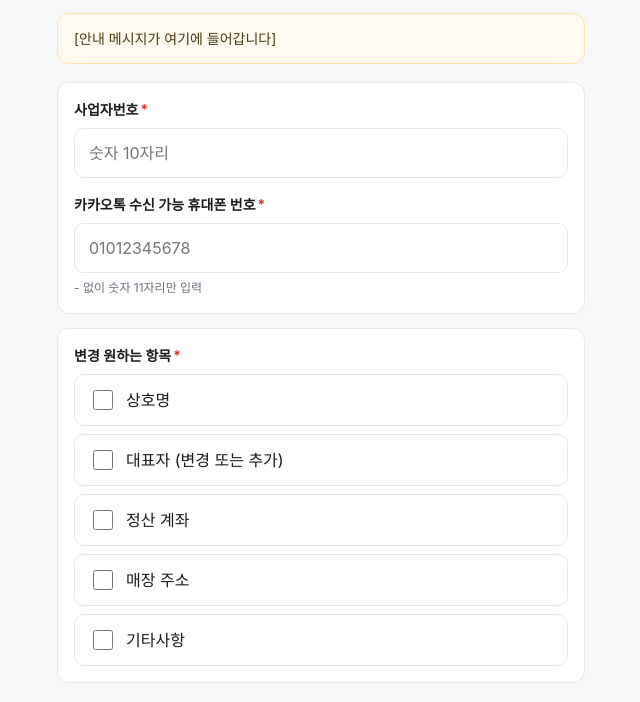
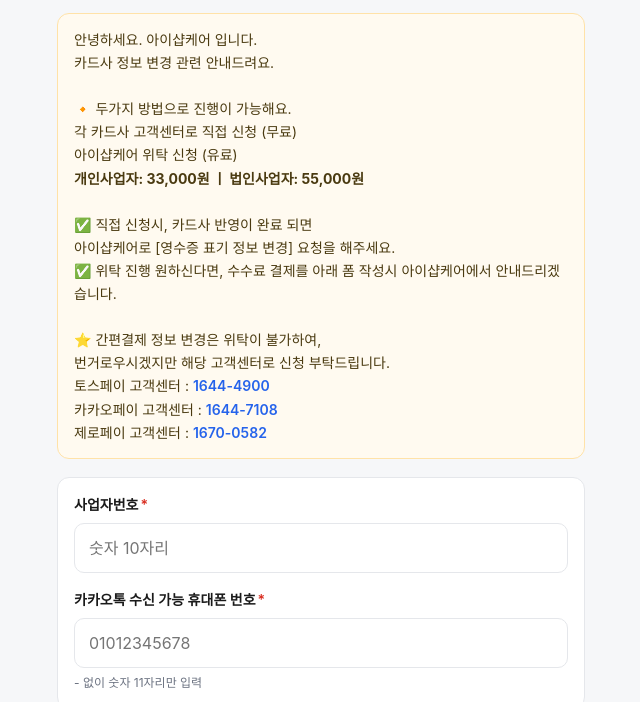
Before and after one commit to jieun12-web/card-info-change, a plain HTML site: page index.html in a window 1280 px wide. Shown: the part 57-759 px from the top of the page, without its empty margins (319-959 px from the left). Drawn offline with Linux system fonts and the light colour scheme.

Commit message:
안내 문구 추가: 카드사 정보 변경 신청 안내 (직접/위탁 방법, 간편결제 고객센터 안내)

```diff
--- a/index.html
+++ b/index.html
@@ -44,9 +44,13 @@
       border-radius: var(--radius);
       padding: 14px 16px;
       font-size: 14px;
+      line-height: 1.65;
       margin-bottom: 18px;
       white-space: pre-line;
     }
+    .notice a { color: #2563eb; text-decoration: none; font-weight: 600; }
+    .notice a:active { text-decoration: underline; }
+    .notice .fee { font-weight: 700; }
     .card {
       background: var(--card);
       border: 1px solid var(--line);
@@ -156,8 +160,23 @@
     <h1>카드사 정보변경 신청</h1>
 
     <div class="form-area" id="formArea">
-      <!-- 안내 메시지 영역: 텍스트만 받으면 여기에 채울게 -->
-      <div class="notice" id="notice">[안내 메시지가 여기에 들어갑니다]</div>
+      <div class="notice" id="notice">안녕하세요. 아이샵케어 입니다.
+카드사 정보 변경 관련 안내드려요.
+
+🔸 두가지 방법으로 진행이 가능해요.
+각 카드사 고객센터로 직접 신청 (무료)
+아이샵케어 위탁 신청 (유료)
+<span class="fee">개인사업자: 33,000원  ㅣ 법인사업자: 55,000원</span>
+
+✅ 직접 신청시, 카드사 반영이 완료 되면
+아이샵케어로 [영수증 표기 정보 변경] 요청을 해주세요.
+✅ 위탁 진행 원하신다면, 수수료 결제를 아래 폼 작성시 아이샵케어에서 안내드리겠습니다.
+
+⭐ 간편결제 정보 변경은 위탁이 불가하여,
+번거로우시겠지만 해당 고객센터로 신청 부탁드립니다.
+토스페이 고객센터 : <a href="tel:16444900">1644-4900</a>
+카카오페이 고객센터 : <a href="tel:16447108">1644-7108</a>
+제로페이 고객센터 : <a href="tel:16700582">1670-0582</a></div>
 
       <form id="form" novalidate>
         <div class="card">
```
